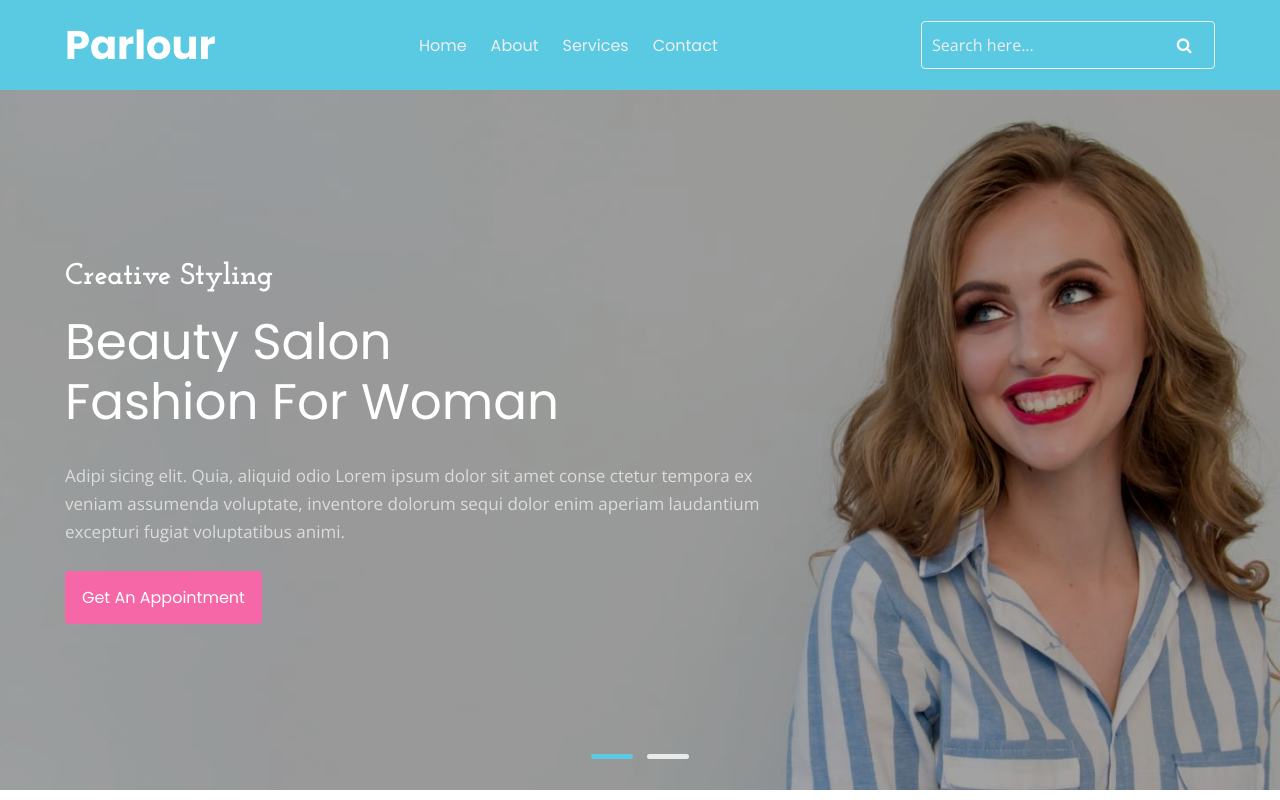
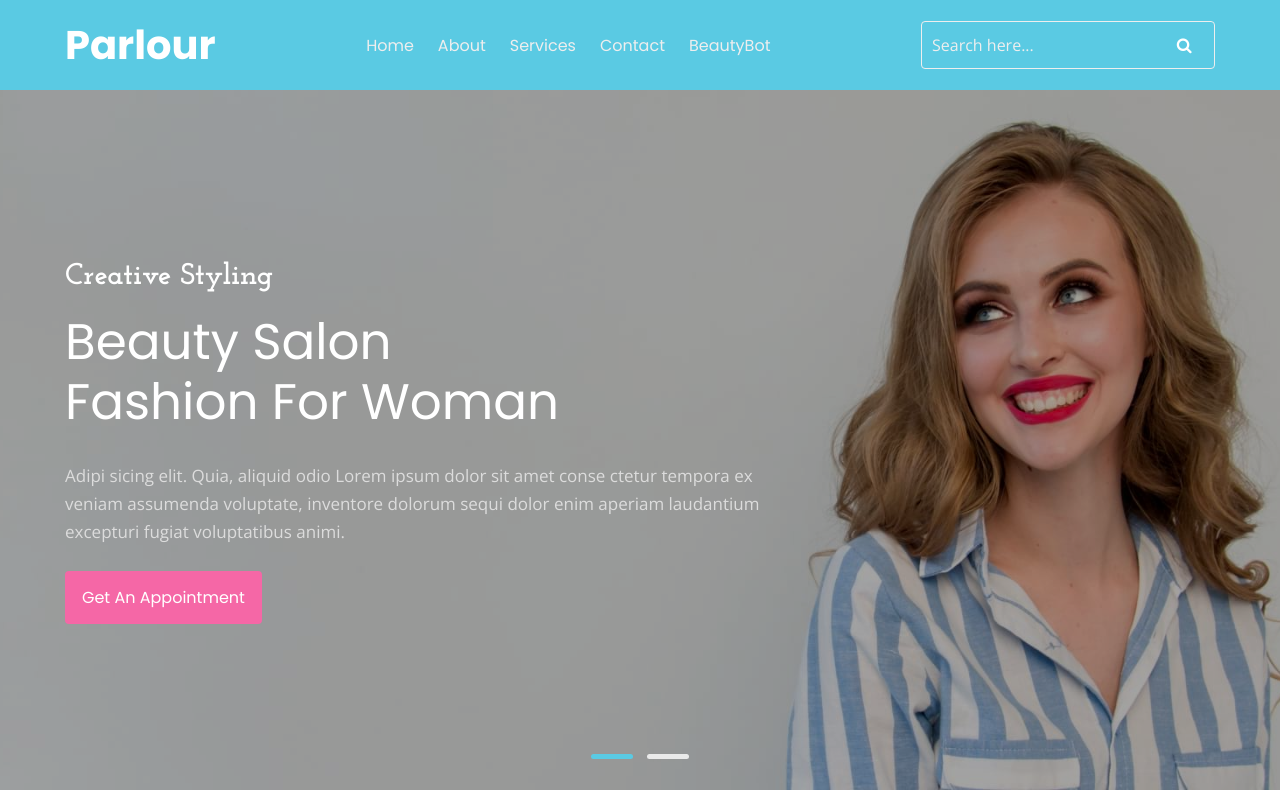
Before and after one commit to shafiyaban/parlour, a plain HTML site: page index.html in a window 1280 px wide. Shown: the top 800 px of the page. Drawn offline with nearby package versions, Linux system fonts and the light colour scheme.

Commit message:
Update index.html

```diff
--- a/index.html
+++ b/index.html
@@ -43,6 +43,9 @@
 
                     <li class="nav-item">
                         <a class="nav-link" href="contact.html">Contact</a>
+                    </li>
+			 <li class="nav-item">
+                        <a class="nav-link" href="beautybot.html">BeautyBot</a>
                     </li>
                 </ul>
                   <form action="#" method="post">
```
